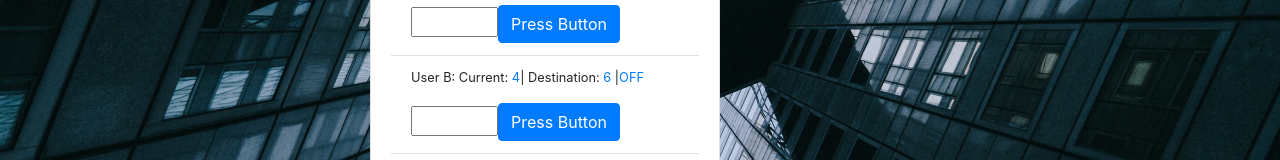
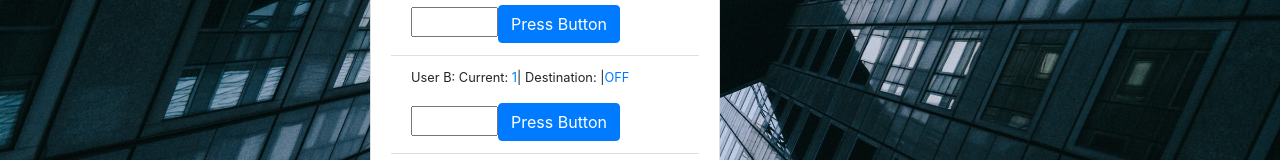
Before and after one commit to GreatDeveloper66/elevator-app, a React (Create React App) app: page / in a window 1280 px wide. Shown: the part 335-495 px from the top of the page. Built offline with nearby package versions, Linux system fonts and the light colour scheme.

Commit message:
Emebbed userB redux state vars in component

```diff
--- a/src/Components/UserB.js
+++ b/src/Components/UserB.js
@@ -26,9 +26,9 @@ const mapStateToProps = state => {
         return(
             <Fragment>
                 <ListGroupItem>
-                  <p className="small">User B: Current: <span className="text-primary">4</span>
-                   | Destination: <span className="text-primary">6</span> |
-                   <span className="text-primary">OFF
+                  <p className="small">User B: Current: <span className="text-primary">{props.userB.Floor}</span>
+                   | Destination: <span className="text-primary">{props.userB.Destination}</span> |
+                   <span className="text-primary">{props.userB.Status}
                    </span> </p><input type="number" min="0" max="30"
                     value={destinationFloor} onChange={handleChange}>
                       </input>
```
